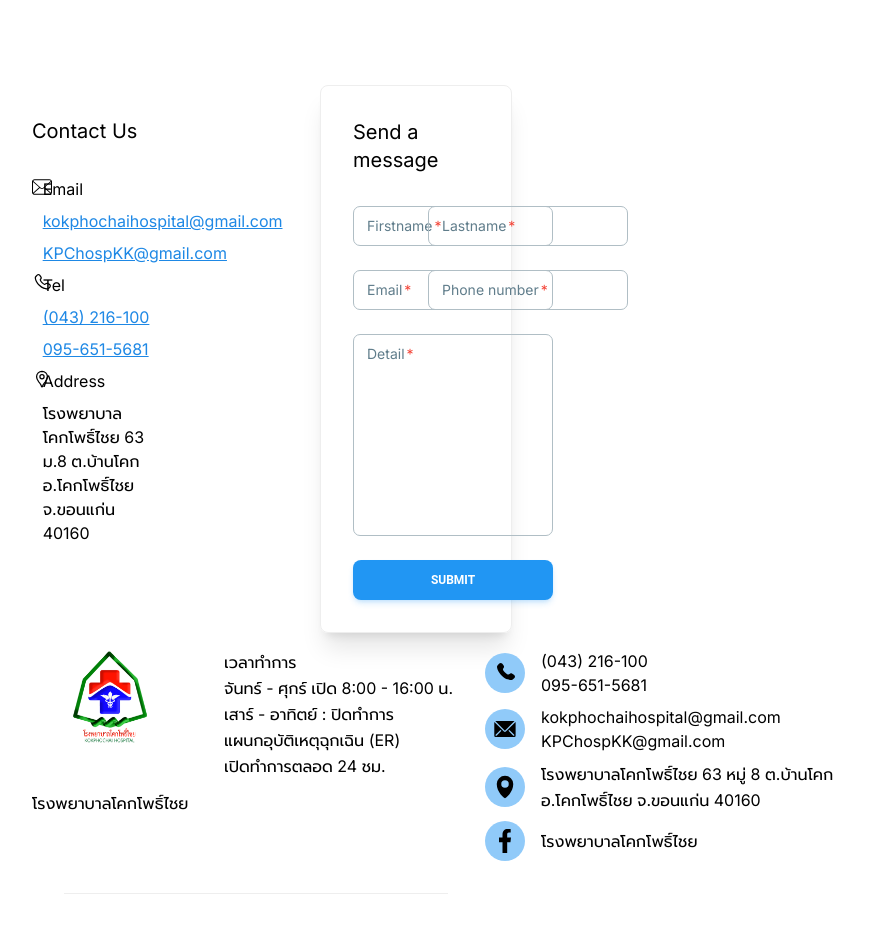
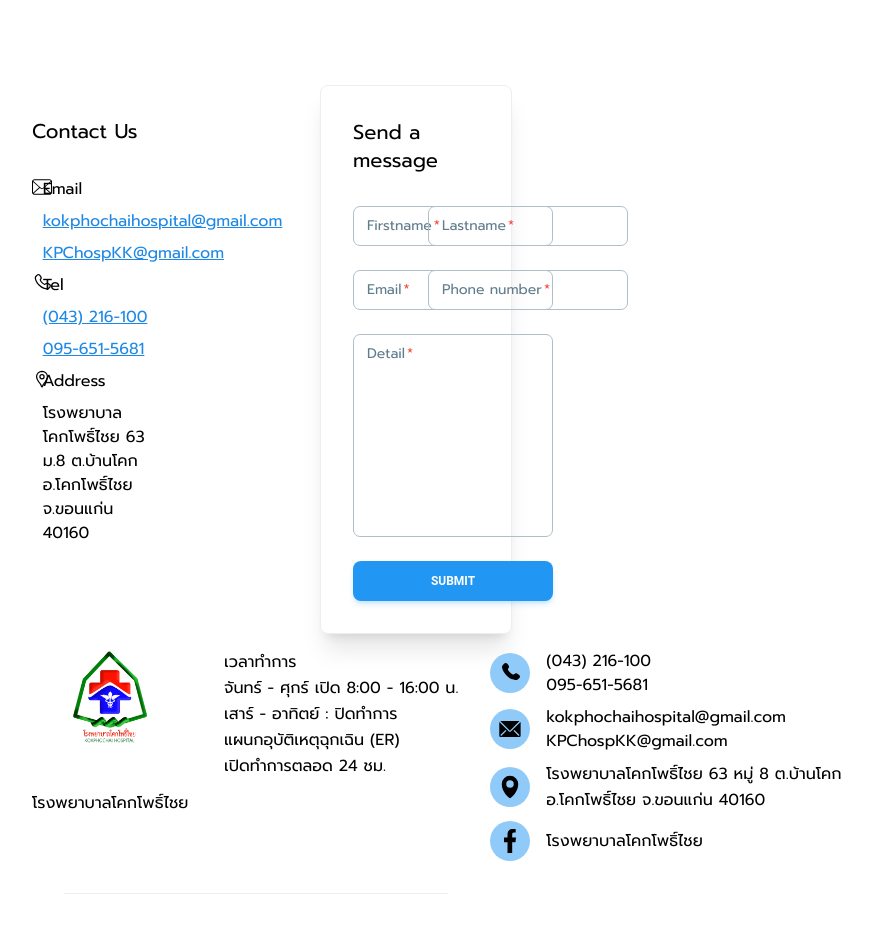
Before and after one commit to CeeDyyy/kokphochaihospital-fe, a Next.js app: page /contact in a window 1280 px wide. Shown: the part 183-1116 px from the top of the page, without its empty margins (384-1256 px from the left). Built offline with nearby package versions, Linux system fonts and the light colour scheme.

Commit message:
font update prompt only

```diff
--- a/app/globals.css
+++ b/app/globals.css
@@ -1,5 +1,4 @@
 @import url('https://fonts.googleapis.com/css2?family=Prompt:ital,wght@0,100;0,200;0,300;0,400;0,500;0,600;0,700;0,800;0,900;1,100;1,200;1,300;1,400;1,500;1,600;1,700;1,800;1,900&display=swap');
-@import url('https://fonts.googleapis.com/css2?family=Inter:ital,opsz,wght@0,14..32,100..900;1,14..32,100..900&display=swap');
 
 @tailwind base;
 @tailwind components;
--- a/app/layout.js
+++ b/app/layout.js
@@ -23,7 +23,7 @@ export default function RootLayout({ children }) {
   return (
     <html lang="en">
       <body
-        className={`${geistSans.variable} ${geistMono.variable} antialiased font-promptinter`}
+        className={`${geistSans.variable} ${geistMono.variable} antialiased font-prompt`}
       >
         <Navbar />
         {children}
--- a/components/layout/footer/index.js
+++ b/components/layout/footer/index.js
@@ -32,7 +32,7 @@ export default function Footer() {
             <p>{language.hospital}</p>
           </div>
           <div className="col-span-3 grid md:flex gap-8">
-            <pre className="font-promptinter leading-relaxed">
+            <pre className="font-prompt leading-relaxed">
               {language.working_hours}
             </pre>
             <div className="grid gap-y-2">
@@ -59,7 +59,7 @@ export default function Footer() {
                   <svg fill="black" width="32px" height="32px" viewBox="0 0 32 32" xmlns="http://www.w3.org/2000/svg"><g id="SVGRepo_bgCarrier" strokeWidth={0} /><g id="SVGRepo_tracerCarrier" strokeLinecap="round" strokeLinejoin="round" /><g id="SVGRepo_iconCarrier"> <title /> <g id="location"> <path d="M16,1A11,11,0,0,0,5,12C5,23.24,15,30.51,15.42,30.81a1,1,0,0,0,1.16,0C17,30.51,27,23.24,27,12A11,11,0,0,0,16,1Zm0,16a5,5,0,1,1,5-5A5,5,0,0,1,16,17Z" /> </g> </g></svg>
                 </div>
                 <a href="https://maps.app.goo.gl/tUK6QrWyjYWVSvoQ6" target="_blank">
-                  <pre className="font-promptinter leading-relaxed">
+                  <pre className="font-prompt leading-relaxed">
                     {language.address}
                   </pre>
                 </a>
--- a/tailwind.config.js
+++ b/tailwind.config.js
@@ -9,7 +9,7 @@ module.exports = withMT({
   ],
   theme: {
     fontFamily: {
-      promptinter: ["Inter", "Prompt"],
+      prompt: ["Prompt"],
     },
     extend: {
       colors: {
```
